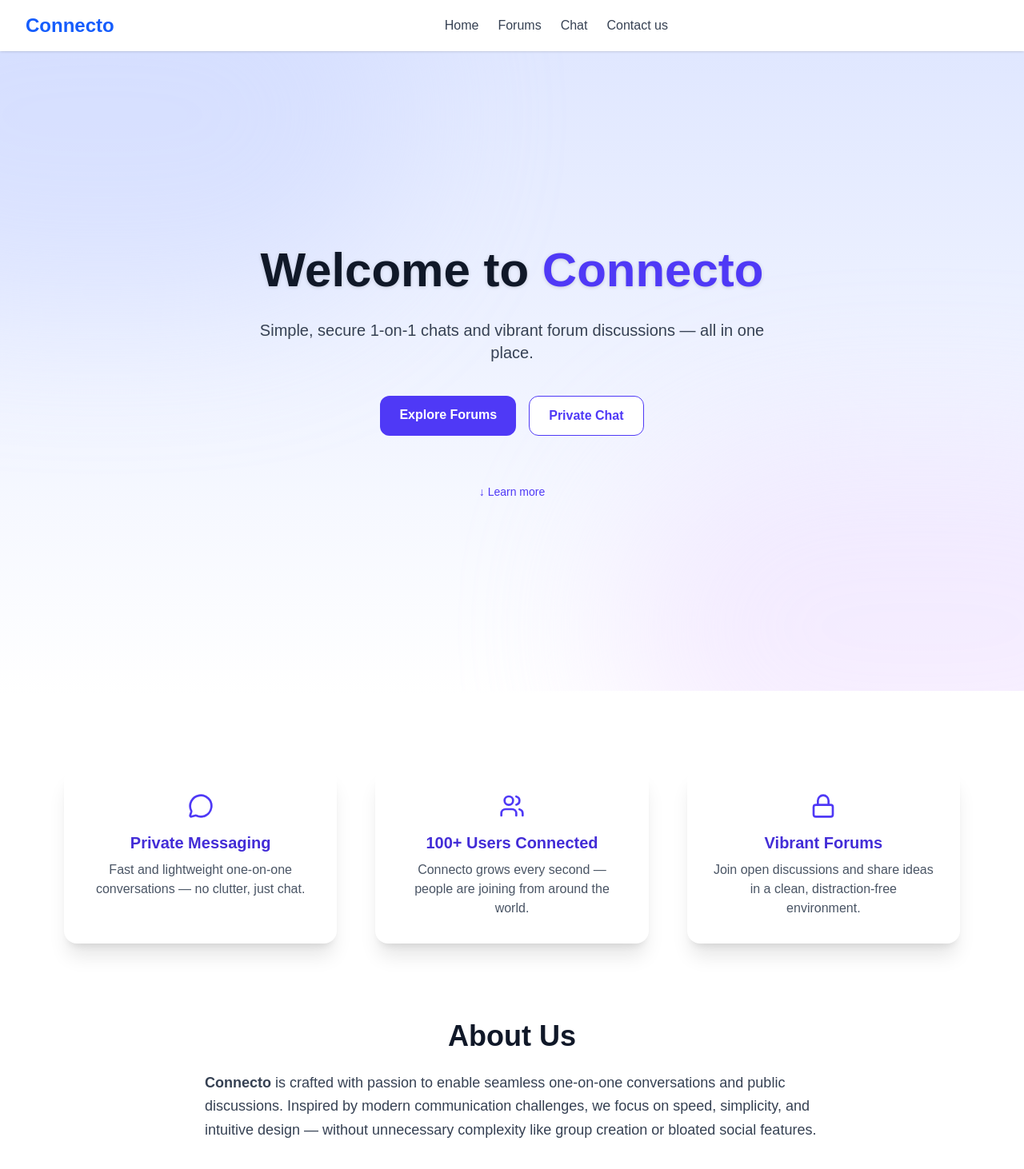
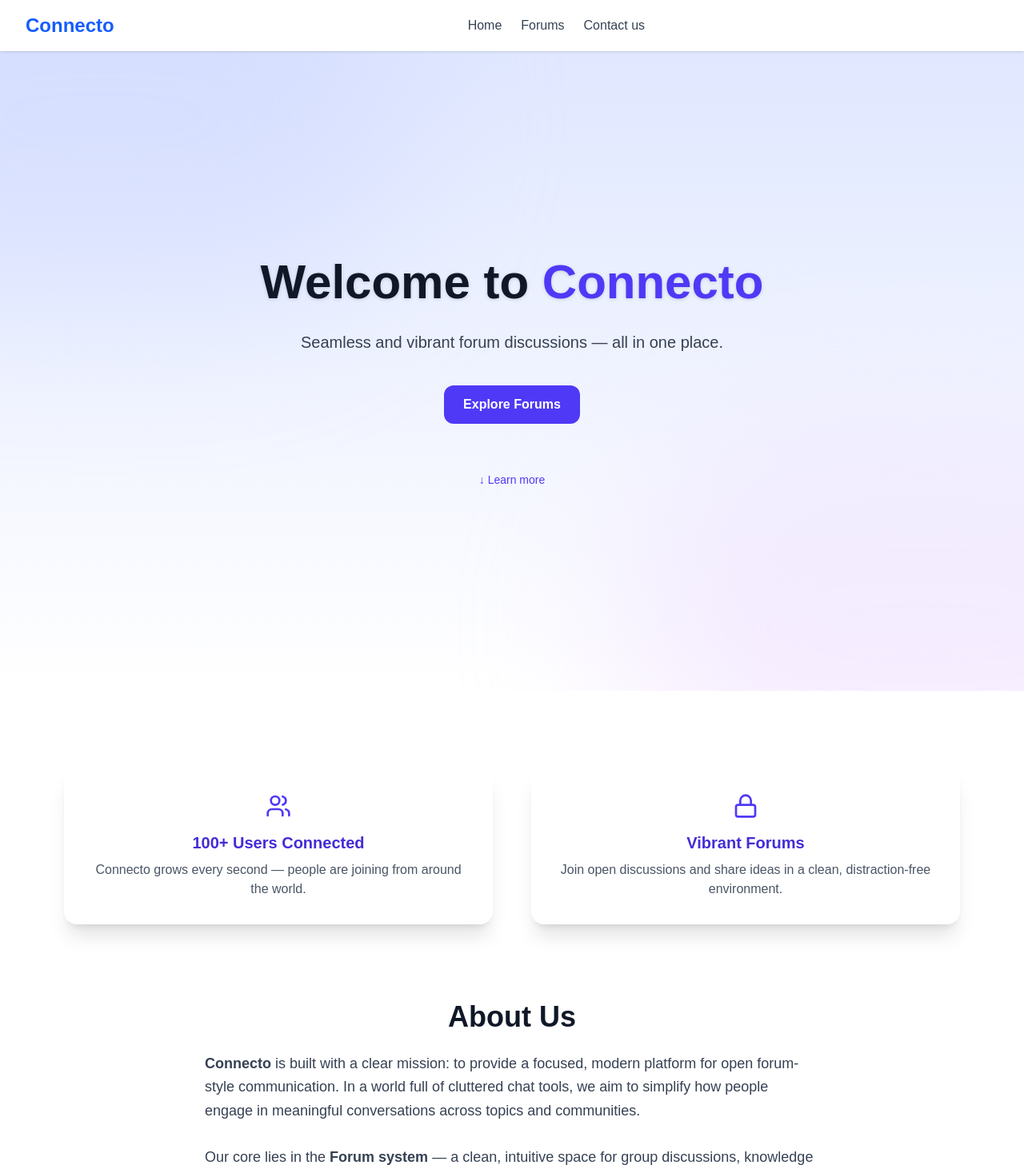
Before and after one commit to rohinishraj124/Connecto, a Next.js app: page / in a window 1280 px wide. Shown: the top 1462 px of the page at 80% size. Built offline with nearby package versions, Linux system fonts and the light colour scheme.

Commit message:
small change

```diff
--- a/components/HomeContent.js
+++ b/components/HomeContent.js
@@ -1,6 +1,6 @@
 "use client";
 
-import { Lock, MessageCircle, Users } from "lucide-react";
+import { Lock, Users } from "lucide-react";
 import Link from "next/link";
 import { useEffect, useState } from "react";
 import { useInView } from "react-intersection-observer";
@@ -66,20 +66,14 @@ export default function HomeContent() {
             Welcome to <span className="text-indigo-600">Connecto</span>
           </h1>
           <p className="mt-6 text-xl text-gray-700 max-w-2xl mx-auto">
-            Simple, secure 1-on-1 chats and vibrant forum discussions — all in one place.
+            Seamless and vibrant forum discussions — all in one place.
           </p>
-          <div className="mt-10 flex flex-wrap justify-center gap-4">
+          <div className="mt-10 flex justify-center gap-4">
             <Link
               href="/forums"
               className="bg-indigo-600 text-white px-6 py-3 rounded-xl font-semibold hover:bg-indigo-700 transition duration-200"
             >
               Explore Forums
-            </Link>
-            <Link
-              href="/chat"
-              className="bg-white text-indigo-600 px-6 py-3 rounded-xl font-semibold border border-indigo-600 hover:bg-indigo-50 transition duration-200"
-            >
-              Private Chat
             </Link>
           </div>
         </div>
@@ -96,13 +90,8 @@ export default function HomeContent() {
       {/* Features Section */}
       <section
         id="features"
-        className="max-w-6xl mx-auto px-4 py-24 grid gap-12 sm:grid-cols-1 md:grid-cols-2 lg:grid-cols-3 text-center"
+        className="max-w-6xl mx-auto px-4 py-24 grid gap-12 sm:grid-cols-1 md:grid-cols-2 text-center"
       >
-        <FeatureCard
-          icon={<MessageCircle className="w-8 h-8 text-indigo-600 mb-4 mx-auto" />}
-          title="Private Messaging"
-          description="Fast and lightweight one-on-one conversations — no clutter, just chat."
-        />
         <div ref={ref}>
           <FeatureCard
             icon={<Users className="w-8 h-8 text-indigo-600 mb-4 mx-auto" />}
@@ -126,14 +115,14 @@ export default function HomeContent() {
     About Us
   </h2>
   <p className="text-lg text-gray-700 leading-relaxed max-w-3xl mx-auto text-center md:text-left">
-          <strong>Connecto</strong> is crafted with passion to enable seamless one-on-one conversations and public discussions.
-          Inspired by modern communication challenges, we focus on speed, simplicity, and intuitive design — without unnecessary complexity
-          like group creation or bloated social features.
+    <strong>Connecto</strong> is built with a clear mission: to provide a focused, modern platform for open forum-style communication.
+    In a world full of cluttered chat tools, we aim to simplify how people engage in meaningful conversations across topics and communities.
     <br /><br />
-          At the heart of Connecto lies our <strong>Forum system</strong> — an open space for thoughtful discussions, idea sharing, and building communities.
-          Whether you&apos;re engaging privately or exploring topics publicly, Connecto keeps conversations fast, secure, and distraction-free.
+    Our core lies in the <strong>Forum system</strong> — a clean, intuitive space for group discussions, knowledge exchange, and collaborative thinking.
+    Whether you're here to learn, contribute, or connect around shared interests, Connecto makes group conversation seamless and distraction-free.
   </p>
 </section>
+
     </main>
   );
 }
--- a/components/Navbar.js
+++ b/components/Navbar.js
@@ -77,12 +77,6 @@ export default function Navbar() {
             Forums
           </Link>
           <Link
-            href="/chat"
-            className="hover:text-blue-600 transition cursor-pointer"
-          >
-            Chat
-          </Link>
-          <Link
             href="/contact"
             className="hover:text-blue-600 transition cursor-pointer"
           >
@@ -115,13 +109,6 @@ export default function Navbar() {
             Forums
           </Link>
           <Link
-            href="/chat"
-            onClick={() => setOpen(false)}
-            className="block text-gray-700 cursor-pointer"
-          >
-            Chat
-          </Link>
-          <Link
             href="/contact"
             onClick={() => setOpen(false)}
             className="block text-gray-700 cursor-pointer"
```
Lines whose indentation alone changed are shown as unchanged.
